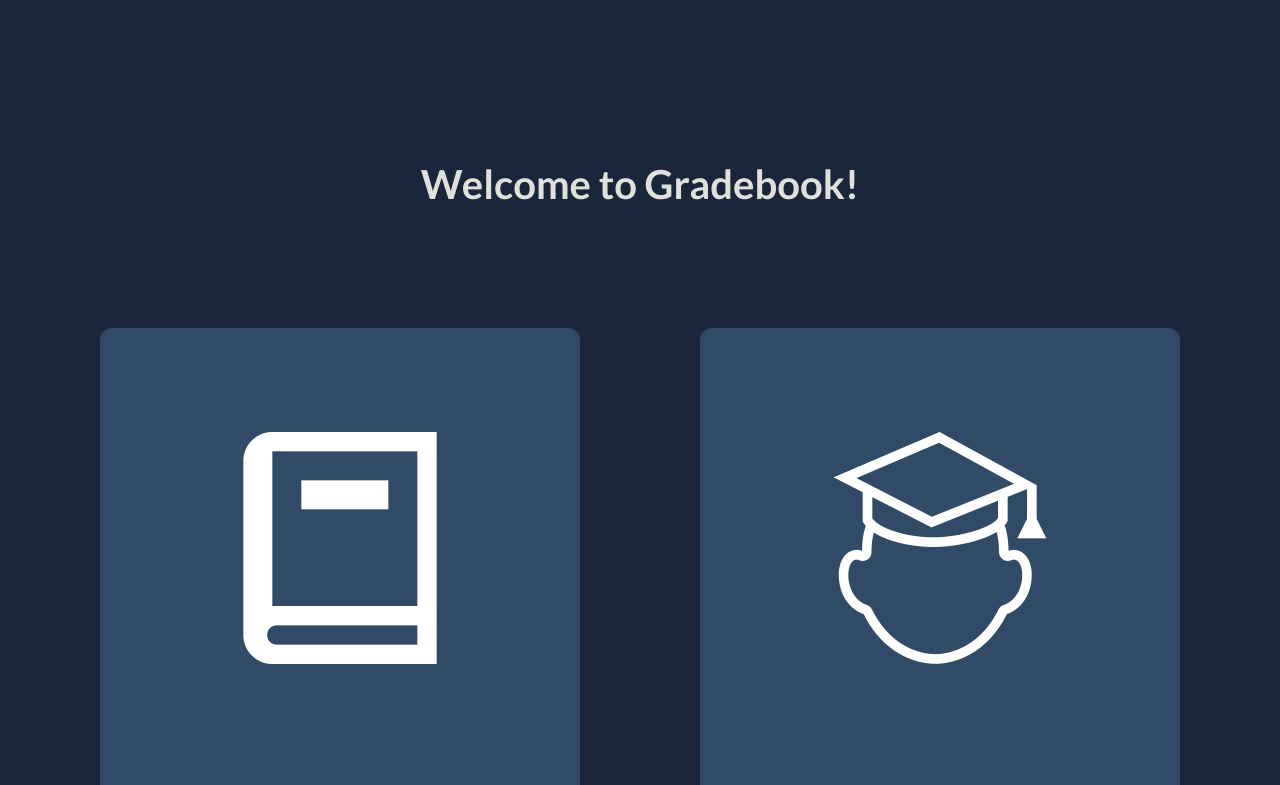
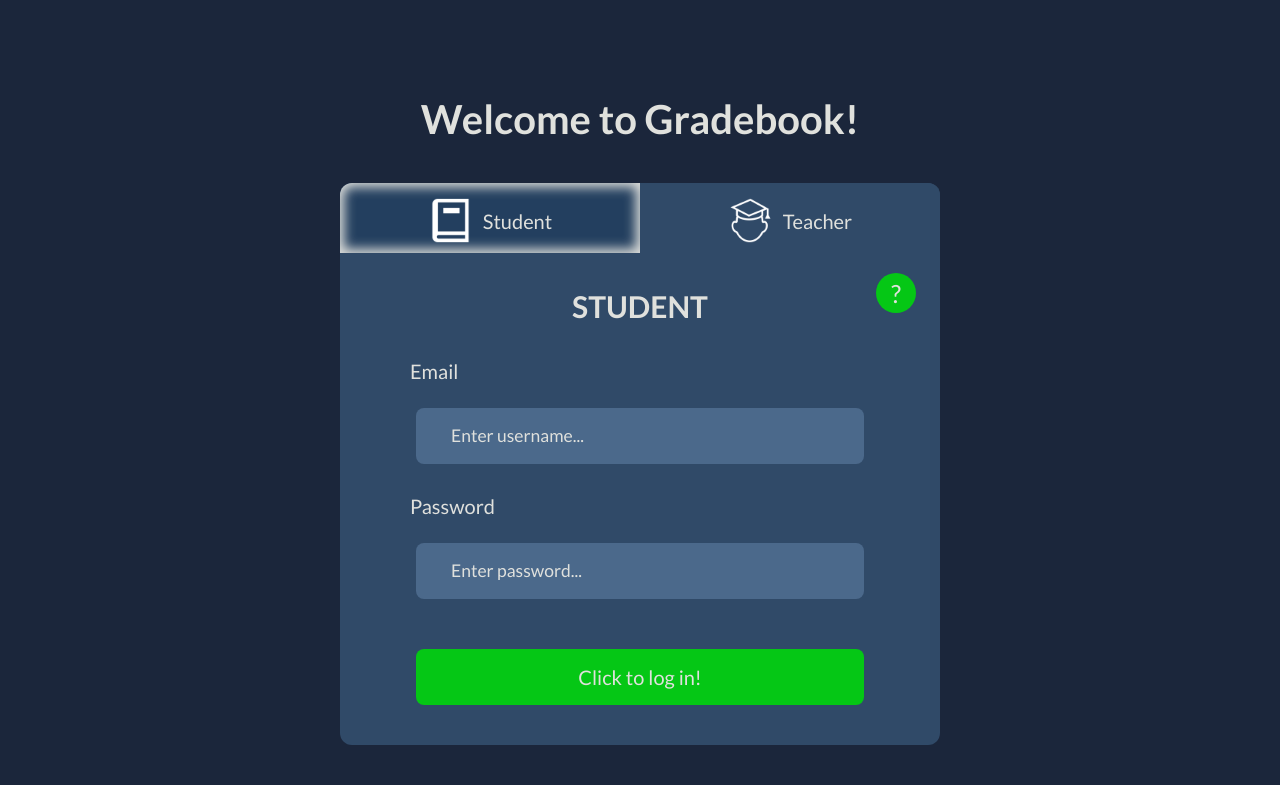
Before and after one commit to tomaszz95/gradebook, a Next.js app: page / in a window 1280 px wide. Shown: the top 785 px of the page. Built offline with nearby package versions, Linux system fonts and the light colour scheme; no server answers.

Commit message:
fixed login site

```diff
--- /dev/null
+++ b/src/components/homepage/ButtonsBox.module.css
@@ -0,0 +1,40 @@
+.buttonsBox {
+    display: flex;
+    align-items: center;
+    justify-content: center;
+    width: 100%;
+}
+
+.buttonsBox button {
+    width: 50%;
+    height: 70px;
+    display: flex;
+    justify-content: center;
+    align-items: center;
+    padding: 1.5em 0 1em;
+    background-color: var(--secondary);
+}
+
+.buttonsBox button:nth-child(1) {
+    border-top-left-radius: 12px;
+}
+
+.buttonsBox button:nth-child(2) {
+    border-top-right-radius: 12px;
+}
+
+.buttonsBox img {
+    height: 100%;
+    width: auto;
+    margin-right: 1em;
+}
+
+.buttonsBox span {
+    font-size: 2rem;
+    color: var(--text);
+}
+
+.buttonsBox button.active {
+    background-color: #233f5f;
+    box-shadow: inset 0 0 12px 4px var(--text);
+}
--- /dev/null
+++ b/src/components/homepage/ButtonsBox.tsx
@@ -0,0 +1,34 @@
+import Image from 'next/image'
+import styles from './ButtonsBox.module.css'
+
+type ComponentType = {
+    onChangeUserHandler: (user: string) => void
+    chosenUser: string
+}
+
+const ButtonBox: React.FC<ComponentType> = ({ onChangeUserHandler, chosenUser }) => {
+    return (
+        <div className={styles.buttonsBox}>
+            <button
+                type="button"
+                aria-label="Change to student"
+                onClick={() => onChangeUserHandler('student')}
+                className={chosenUser === 'student' ? styles.active : ''}
+            >
+                <Image src="/icons/bookicon.png" alt="" width="240" height="240" priority={true} />
+                <span>Student</span>
+            </button>
+            <button
+                type="button"
+                aria-label="Change to teacher"
+                onClick={() => onChangeUserHandler('teacher')}
+                className={chosenUser === 'teacher' ? styles.active : ''}
+            >
+                <Image src="/icons/studenticon.png" alt="" width="240" height="240" priority={true} />
+                <span>Teacher</span>
+            </button>
+        </div>
+    )
+}
+
+export default ButtonBox
--- a/src/components/homepage/HomepageView.module.css
+++ b/src/components/homepage/HomepageView.module.css
@@ -1,43 +1,24 @@
 .main {
     min-height: 100vh;
     display: flex;
+    justify-content: center;
     align-items: center;
     flex-direction: column;
-	padding: 4em 4em 8em;
 }
 
 .title {
-	margin: 3em 0;
+    margin: 1em 0 1em;
+    text-align: center;
     font-size: var(--size-xxxvl);
 }
 
-.iconbox {
-	width: 100%;
-	max-width: 1200px;
+.card {
+    width: 600px;
     display: flex;
-	justify-content: space-around;
-}
-
-.link {
-	width: 40%;
-	display: flex;
+    align-items: center;
     flex-direction: column;
     align-items: center;
-	height: 600px;
     background-color: var(--secondary);
     border-radius: 12px;
-	transition: transform 0.3s;
+    font-weight: 400;
 }
-
-.icon {
-	margin: 10em 0 3em;
-}
-
-.text {
-	margin-top: 2em;
-	font-size: var(--size-xxxvl);
-}
-
-.link:hover {
-	transform: scale(1.1);
-}
--- a/src/components/homepage/HomepageView.tsx
+++ b/src/components/homepage/HomepageView.tsx
@@ -1,43 +1,28 @@
-import Image from 'next/image'
-import Link from 'next/link'
+import { useState } from 'react'
+import LoginForm from './LoginForm'
 
 import styles from './HomepageView.module.css'
+import ButtonBox from './ButtonsBox'
 
 const HomepageView = () => {
+    const [chosenUser, setChosenUser] = useState('student')
+
+    const changeUserHandler = (user: string) => {
+        if (chosenUser === user) return
+
+        if (chosenUser === 'student') {
+            setChosenUser('teacher')
+        } else {
+            setChosenUser('student')
+        }
+    }
+
     return (
         <main className={styles.main}>
             <h1 className={styles.title}>Welcome to Gradebook!</h1>
-      <div className={styles.iconbox}>
-        <Link
-          href="/login/student"
-          className={styles.link}
-          aria-label="Click to log in as an student"
-        >
-          <Image
-            src="/icons/bookicon.png"
-            className={styles.icon}
-            alt=""
-            width="240"
-            height="240"
-            priority={true}
-          />
-          <span className={styles.text}>Student</span>
-        </Link>
-        <Link
-          href="/login/teacher"
-          className={styles.link}
-          aria-label="Click to log in as an teacher"
-        >
-          <Image
-            src="/icons/studenticon.png"
-            className={styles.icon}
-            alt=""
-            width="240"
-            height="240"
-            priority={true}
-          />
-          <span className={styles.text}>Teacher</span>
-        </Link>
+            <div className={styles.card}>
+                <ButtonBox onChangeUserHandler={changeUserHandler} chosenUser={chosenUser} />
+                <LoginForm user={chosenUser} />
             </div>
         </main>
     )
--- a/src/components/login/LoginForm.module.css
+++ b/src/components/homepage/LoginForm.module.css
@@ -1,19 +1,15 @@
 .form {
     position: relative;
-    width: 600px;
     display: flex;
     align-items: center;
     flex-direction: column;
     align-items: center;
-    margin: 6em 0 4em;
-    height: 730px;
-    background-color: var(--secondary);
-    border-radius: 12px;
-    font-weight: 400;
+    padding: 2em 2em 4em;
+    width: 100%;
 }
 
 .title {
-    margin: 1.5em 0;
+    margin: 0.5em 0;
     font-size: var(--size-xxxl);
 }
 
@@ -38,7 +34,7 @@
 
 .loginModal {
     position: absolute;
-    top: -95px;
+    top: -60px;
     left: -120px;
     width: 400px;
     font-size: 1.6rem;
--- a/src/components/login/LoginForm.tsx
+++ b/src/components/homepage/LoginForm.tsx
@@ -9,23 +9,23 @@ import auth from '../../../firebase'
 
 import styles from './LoginForm.module.css'
 
-type ComponentType = { type: string }
+type ComponentType = { user: string }
 
-const LoginForm: React.FC<ComponentType> = ({ type }) => {
+const LoginForm: React.FC<ComponentType> = ({ user }) => {
     const dispatch = useDispatch<ThunkDispatch<any, any, any>>()
     const emailRef = useRef<HTMLInputElement>(null)
     const passwordRef = useRef<HTMLInputElement>(null)
     const [emailError, setEmailError] = useState('')
     const [passwordError, setPasswordError] = useState('')
 
-    const fixedTitle = type.toUpperCase()
+    const fixedTitle = user.toUpperCase()
 
     const loginHandler = async (e: React.SyntheticEvent) => {
         e.preventDefault()
 
         if (emailRef.current && emailRef.current.value.trim() === '') {
             setEmailError('Email cannot be empty!')
-        } else if (emailRef.current && !emailRef.current.value.includes(type)) {
+        } else if (emailRef.current && !emailRef.current.value.includes(user)) {
             setEmailError('Please enter a valid e-mail address!')
         } else {
             setEmailError('')
@@ -40,7 +40,7 @@ const LoginForm: React.FC<ComponentType> = ({ type }) => {
         if (
             emailRef.current &&
             emailRef.current.value.trim() !== '' &&
-            emailRef.current.value.includes(type) &&
+            emailRef.current.value.includes(user) &&
             passwordRef.current &&
             passwordRef.current.value.trim() !== ''
         ) {
@@ -50,7 +50,7 @@ const LoginForm: React.FC<ComponentType> = ({ type }) => {
                     if (userEmail) {
                         dispatch(loginDataActions.setLoginInfo(userEmail))
                     }
-                    Router.push(`/${type}/news`)
+                    Router.push(`/${user}/news`)
                 })
                 .catch((error) => {
                     if (error.code.includes('email') || error.code.includes('user')) {
@@ -68,8 +68,8 @@ const LoginForm: React.FC<ComponentType> = ({ type }) => {
             <div className={styles.loginInfo}>
                 ?
                 <div className={styles.loginModal}>
-                    To log in as a {type}: <br />
-                    login: {type}1@{type}.com ; password: {type}1 ; ID empty
+                    To log in as a {user}: <br />
+                    login: {user}1@{user}.com ; password: {user}1
                 </div>
             </div>
             <div className={styles.box}>
--- a/src/components/login/StudentLogin.module.css
+++ /dev/null
@@ -1,40 +0,0 @@
-.main {
-	min-height: 100vh;
-	display: flex;
-	flex-direction: column;
-	justify-content: center;
-	align-items: center;
-	padding: 2em 2em 4em;
-}
-
-.title {
-	font-size: var(--size-xxxvl);
-}
-
-.button {
-	display: flex;
-	justify-content: center;
-	align-items: center;
-	align-self: start;
-	margin-left: 3em;
-	width: 500px;
-	height: 60px;
-	background-color: var(--secondary);
-	color: var(--pure-white);
-	border-radius: 12px;
-	font-size: var(--size-xxxm);
-	transition: background-color 0.3s;
-}
-
-.button:hover {
-	background-color: var(--lighter-main);
-}
-
-.button span {
-	margin-right: 4em;
-	text-transform: uppercase;
-}
-
-.button img {
-	margin-right: 2em;
-}
--- a/src/components/login/TeacherLogin.module.css
+++ /dev/null
@@ -1,40 +0,0 @@
-.main {
-	min-height: 100vh;
-	display: flex;
-	flex-direction: column;
-	justify-content: center;
-	align-items: center;
-	padding: 2em 2em 4em;
-}
-
-.title {
-	font-size: var(--size-xxxvl);
-}
-
-.button {
-	display: flex;
-	justify-content: center;
-	align-items: center;
-	align-self: start;
-	margin-left: 3em;
-	width: 500px;
-	height: 60px;
-	background-color: var(--secondary);
-	color: var(--pure-white);
-	border-radius: 12px;
-	font-size: var(--size-xxxm);
-	transition: background-color 0.3s;
-}
-
-.button:hover {
-	background-color: var(--lighter-main);
-}
-
-.button span {
-	margin-right: 4em;
-	text-transform: uppercase;
-}
-
-.button img {
-	margin-right: 2em;
-}
```
Also changed, not shown: src/components/login/StudentLogin.tsx (deleted, +0 -26 lines), src/components/login/TeacherLogin.tsx (deleted, +0 -26 lines), src/pages/login/student.tsx (deleted, +0 -17 lines), src/pages/login/teacher.tsx (deleted, +0 -17 lines). Lines whose indentation alone changed are shown as unchanged.
